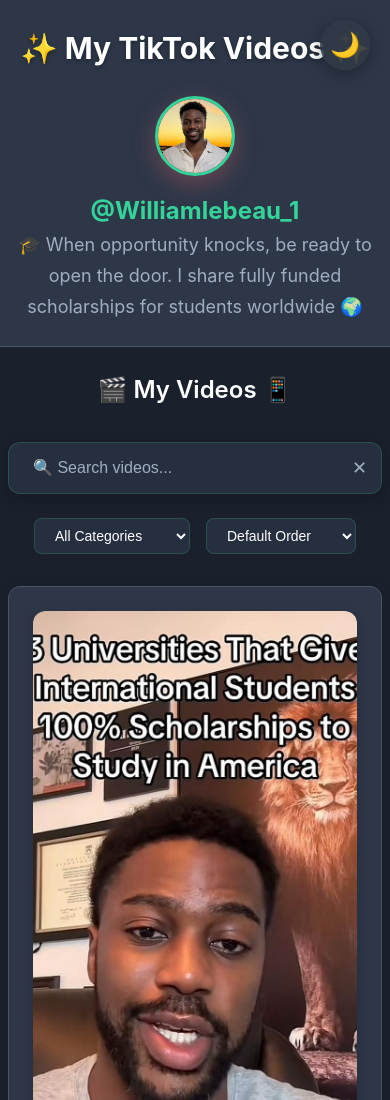
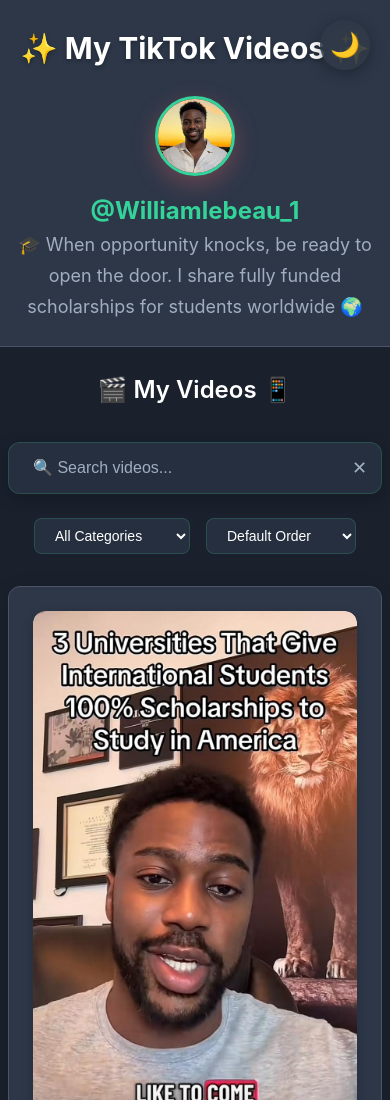
Before and after one commit to saramohammedemail1809-beep/Tiktok.website, a plain HTML site: page index.html in a window 390 px wide. Shown: the top 1100 px of the page. Drawn offline with Linux system fonts and the light colour scheme.

Commit message:
Update style.css

```diff
--- a/style.css
+++ b/style.css
@@ -1388,18 +1388,24 @@ body::before {
     }
 
     .video-cover {
-        height: 600px; /* Much taller for mobile to show full images */
+        height: 500px; /* Good height for mobile */
         font-size: 1.5rem;
+    }
+
+    .video-cover img {
+        object-fit: contain !important; /* Show full image on mobile without cropping */
+        background: var(--card); /* Fill empty space with card color */
     }
 }
 
 /* Extra small screens - make covers even taller */
 @media (max-width: 360px) {
     .video-cover {
-        height: 700px; /* Extra tall for very small screens */
+        height: 600px; /* Extra tall for very small screens */
     }
 
     .video-cover img {
         object-fit: contain !important; /* Show full image on very small screens */
+        background: var(--card); /* Fill empty space with card color */
     }
 }
```
